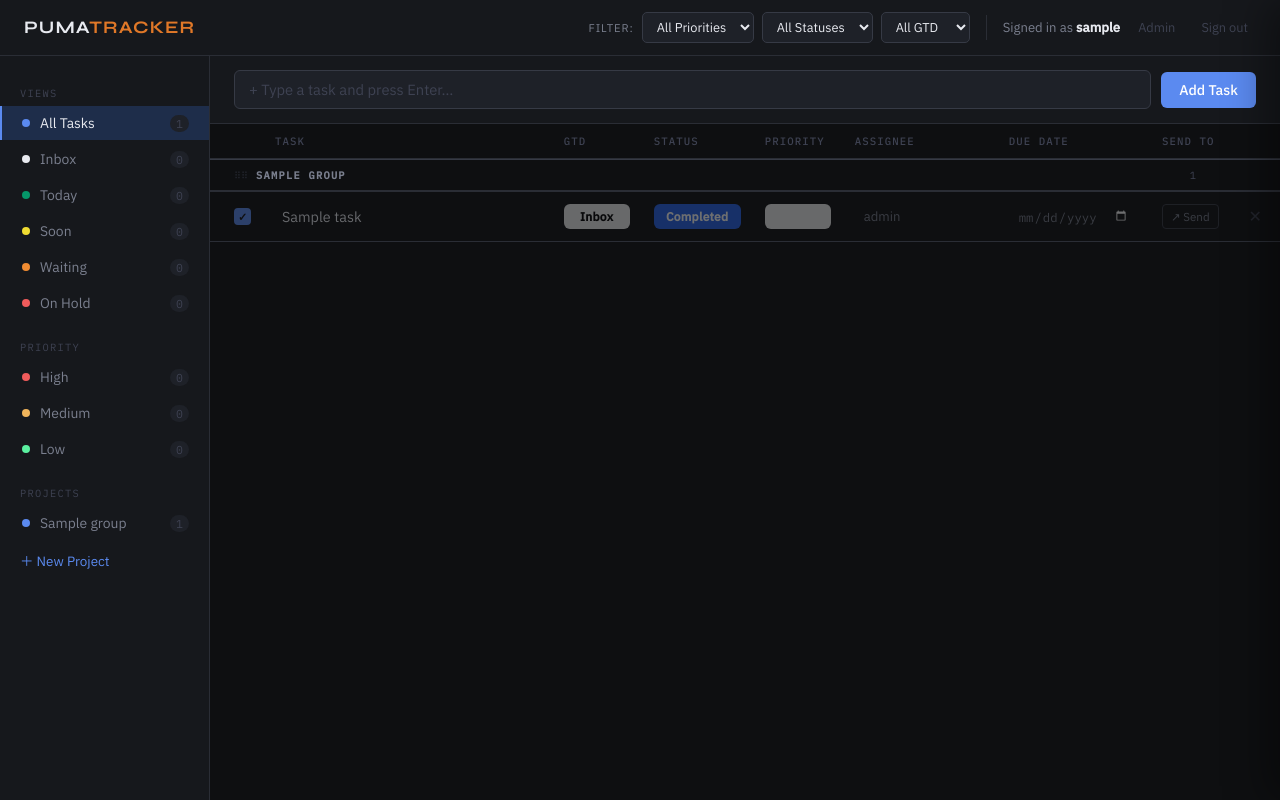
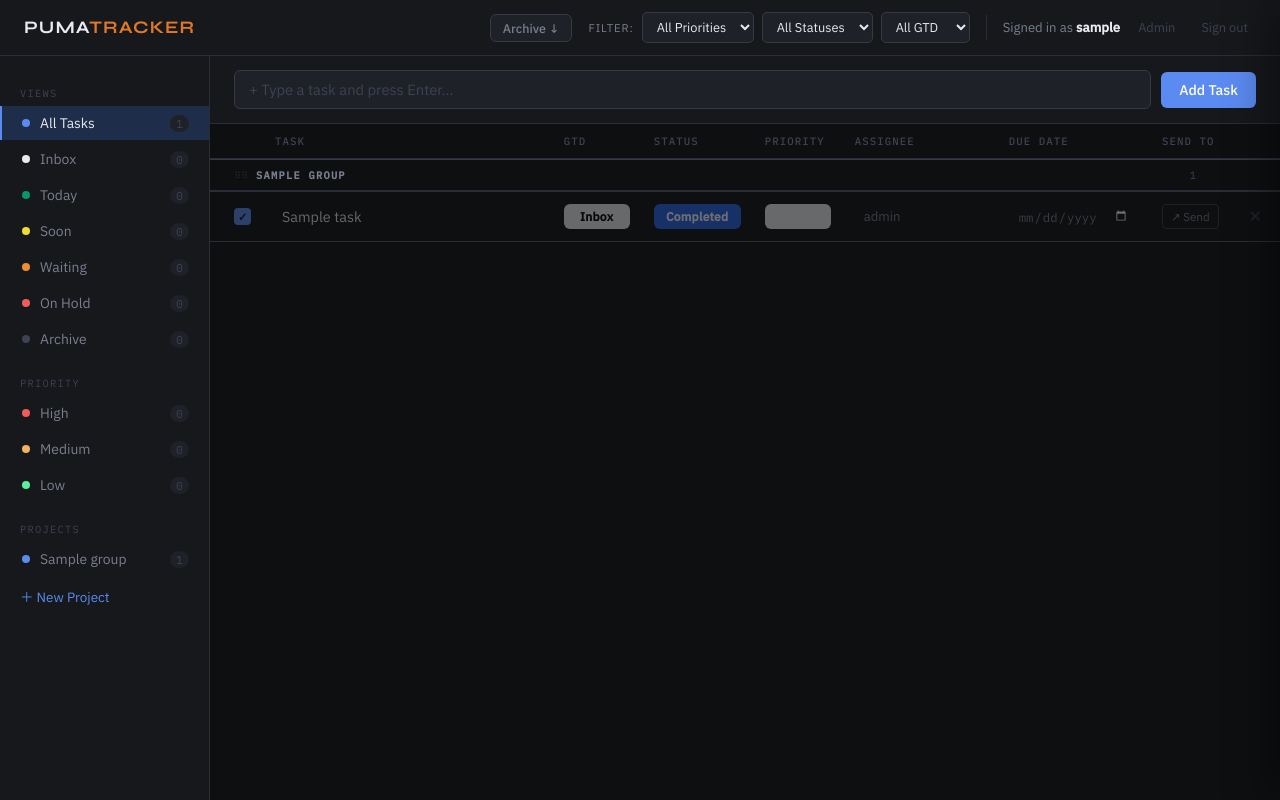
Before and after one commit to shandower-421/pumatracker, a Flask app: page / in a window 1280 px wide. Run offline with Flask 3, Linux system fonts and the light colour scheme; the visitor is signed in with stand-in values (Sample User, id 1); data comes from the database, SQL or seed files in the repository; tables that the repository leaves empty hold one stand-in row (values such as "Sample post").

Commit message:
Add Archive feature for completed tasks
- New `archived` column on tasks (default 0), auto-migrated
- POST /api/archive: bulk-archives all completed non-archived tasks
  for the current user; returns count
- GET /api/tasks: main dashboard silently filters out archived tasks;
  passes archived=1 to fetch archive view tasks
- /api/counts: all sidebar counts exclude archived tasks; adds
  `archived` count for the Archive sidebar badge
- Topbar 'Archive ↓' button: archives all completed tasks, shows
  toast with count, navigates to archive view
- Sidebar 'Archive' item with live count badge
- Archive view renders a flat list (no project grouping) under an
  'Archive — Completed Tasks' header row
- Unchecking (toggleDone) an archived task sets archived=0 and
  restores it to the main dashboard
- Changing status away from Completed in the panel also un-archives

Co-Authored-By: Claude Sonnet 4.6 <noreply@anthropic.com>

```diff
--- a/app.py
+++ b/app.py
@@ -56,6 +56,7 @@ def init_db():
                 url           TEXT DEFAULT "",
                 due           TEXT DEFAULT "",
                 done          INTEGER DEFAULT 0,
+                archived      INTEGER DEFAULT 0,
                 created_at    TEXT DEFAULT CURRENT_TIMESTAMP,
                 FOREIGN KEY (owner_id)    REFERENCES users(id),
                 FOREIGN KEY (assignee_id) REFERENCES users(id)
@@ -96,6 +97,12 @@ def init_db():
 
         try:
             db.execute('ALTER TABLE tasks ADD COLUMN position INTEGER DEFAULT 0')
+            db.commit()
+        except sqlite3.OperationalError:
+            pass  # Column already exists
+
+        try:
+            db.execute('ALTER TABLE tasks ADD COLUMN archived INTEGER DEFAULT 0')
             db.commit()
         except sqlite3.OperationalError:
             pass  # Column already exists
@@ -189,11 +196,18 @@ def get_tasks():
     f_status  = request.args.get('status', '')
     f_gtd     = request.args.get('gtd', '')
     f_group   = request.args.get('group_id', '')
-    uid      = session['user_id']
+    archived  = request.args.get('archived', '0')
+    uid       = session['user_id']
 
     query  = 'SELECT t.*, u.username as assignee_name FROM tasks t LEFT JOIN users u ON t.assignee_id = u.id WHERE t.owner_id = ?'
-    # Note: group_id and position are included via t.*
+    # Note: group_id, position, archived are included via t.*
     params = [uid]
+
+    # Archive view shows only archived; main dashboard hides archived
+    if archived == '1':
+        query += ' AND t.archived = 1'
+    else:
+        query += ' AND (t.archived = 0 OR t.archived IS NULL)'
 
     view_filters = {
         'today':   ('t.gtd = ?', 'Today'),
@@ -246,7 +260,7 @@ def create_task():
 def update_task(task_id):
     data   = request.json
     uid    = session['user_id']
-    fields = ['name', 'status', 'priority', 'gtd', 'assignee_id', 'due', 'done', 'description', 'url', 'group_id', 'position']
+    fields = ['name', 'status', 'priority', 'gtd', 'assignee_id', 'due', 'done', 'description', 'url', 'group_id', 'position', 'archived']
     sets, params = [], []
 
     for f in fields:
@@ -339,19 +353,32 @@ def get_counts():
     with get_db() as db:
         rows = db.execute(
             '''SELECT
-                COUNT(*) as all_tasks,
-                SUM(gtd="Today")   as today,
-                SUM(gtd="Inbox")   as inbox,
-                SUM(gtd="Soon")    as soon,
-                SUM(gtd="Waiting") as waiting,
-                SUM(gtd="On Hold") as hold,
-                SUM(priority="High")   as high,
-                SUM(priority="Medium") as medium,
-                SUM(priority="Low")    as low
+                SUM(archived=0 OR archived IS NULL) as all_tasks,
+                SUM(gtd="Today"   AND (archived=0 OR archived IS NULL)) as today,
+                SUM(gtd="Inbox"   AND (archived=0 OR archived IS NULL)) as inbox,
+                SUM(gtd="Soon"    AND (archived=0 OR archived IS NULL)) as soon,
+                SUM(gtd="Waiting" AND (archived=0 OR archived IS NULL)) as waiting,
+                SUM(gtd="On Hold" AND (archived=0 OR archived IS NULL)) as hold,
+                SUM(priority="High"   AND (archived=0 OR archived IS NULL)) as high,
+                SUM(priority="Medium" AND (archived=0 OR archived IS NULL)) as medium,
+                SUM(priority="Low"    AND (archived=0 OR archived IS NULL)) as low,
+                SUM(archived=1) as archived
                FROM tasks WHERE owner_id = ?''',
             (uid,)
         ).fetchone()
     return jsonify(dict(rows))
+
+@app.route('/api/archive', methods=['POST'])
+@login_required
+def archive_completed():
+    uid = session['user_id']
+    with get_db() as db:
+        cur = db.execute(
+            "UPDATE tasks SET archived = 1 WHERE owner_id = ? AND status = 'Completed' AND (archived = 0 OR archived IS NULL)",
+            (uid,)
+        )
+        db.commit()
+    return jsonify({'ok': True, 'count': cur.rowcount})
 
 # ─────────────────────────────────────────────
 # PROJECT API
--- a/templates/index.html
+++ b/templates/index.html
@@ -111,6 +111,13 @@ td:first-child { padding-left:24px; }
 .date-input { background:transparent; border:1px solid transparent; border-radius:5px; color:var(--text-dim); font-family:'IBM Plex Mono',monospace; font-size:.77rem; padding:4px 8px; outline:none; cursor:pointer; transition:border-color .15s,background .15s; color-scheme:dark; }
 .date-input:hover, .date-input:focus { border-color:var(--border2); background:var(--surface2); color:var(--text); }
 
+/* Archive button (topbar) */
+.archive-btn { font-size:.78rem; color:var(--text-dim); background:var(--surface2); border:1px solid var(--border2); padding:5px 12px; border-radius:6px; cursor:pointer; font-family:'IBM Plex Sans',sans-serif; font-weight:500; transition:all .15s; white-space:nowrap; }
+.archive-btn:hover { border-color:var(--accent); color:var(--text); }
+
+/* Archive view header row */
+.archive-header-row td { padding:6px 24px; background:var(--bg); font-size:.65rem; letter-spacing:.12em; text-transform:uppercase; color:var(--text-faint); font-family:'IBM Plex Mono',monospace; border-bottom:1px solid var(--border); }
+
 /* Send button */
 .send-btn { background:none; border:1px solid var(--border2); color:var(--text-dim); font-size:.72rem; font-family:'IBM Plex Sans',sans-serif; padding:4px 8px; border-radius:4px; cursor:pointer; white-space:nowrap; transition:all .15s; }
 .send-btn:hover { border-color:var(--accent); color:var(--accent); }
@@ -209,6 +216,7 @@ tr.drop-below td { box-shadow:inset 0 -2px 0 0 var(--accent); }
 <div class="topbar">
   <div class="logo">Puma<span>Tracker</span></div>
   <div class="topbar-spacer"></div>
+  <button class="archive-btn" onclick="archiveCompleted()">Archive ↓</button>
   <div class="filter-group">
     <span class="filter-label">Filter:</span>
     <select class="filter-select" id="filterPriority" onchange="loadTasks()">
@@ -261,6 +269,10 @@ tr.drop-below td { box-shadow:inset 0 -2px 0 0 var(--accent); }
     <div class="sidebar-item" onclick="setView('hold',this)">
       <div class="sidebar-dot" style="background:var(--g-hold)"></div>On Hold
       <span class="sidebar-count" id="cnt-hold">—</span>
+    </div>
+    <div class="sidebar-item" onclick="setView('archive',this)">
+      <div class="sidebar-dot" style="background:var(--text-faint)"></div>Archive
+      <span class="sidebar-count" id="cnt-archive">—</span>
     </div>
 
     <div class="sidebar-label" style="margin-top:8px">Priority</div>
@@ -456,6 +468,12 @@ async function loadTasks() {
     params.set('group_id', currentView.split('-')[1]);
   }
 
+  // Archive view fetches only archived tasks
+  if (currentView === 'archive') {
+    params.set('view', 'all');
+    params.set('archived', '1');
+  }
+
   const res   = await fetch('/api/tasks?' + params);
   const tasks = await res.json();
   renderGrouped(tasks);
@@ -466,7 +484,7 @@ async function loadTasks() {
 async function loadCounts() {
   const res  = await fetch('/api/counts');
   const data = await res.json();
-  const map  = { all:'all_tasks', today:'today', inbox:'inbox', soon:'soon', waiting:'waiting', hold:'hold', high:'high', medium:'medium', low:'low' };
+  const map  = { all:'all_tasks', today:'today', inbox:'inbox', soon:'soon', waiting:'waiting', hold:'hold', high:'high', medium:'medium', low:'low', archive:'archived' };
   for (const [k,v] of Object.entries(map)) {
     const el = document.getElementById('cnt-' + k);
     if (el) el.textContent = data[v] ?? 0;
@@ -475,7 +493,7 @@ async function loadCounts() {
 
 // ── TASK ROW HTML ──
 function taskRow(t) {
-  const done  = t.done ? 'done-row' : '';
+  const done  = (t.done && !t.archived) ? 'done-row' : '';
   const cbCls = t.done ? 'cb checked' : 'cb';
   const gid   = t.group_id ?? 'null';
   return `<tr class="task-row ${done}" data-id="${t.id}" data-group-id="${gid}" data-position="${t.position ?? 0}"
@@ -502,6 +520,17 @@ function taskRow(t) {
 function renderGrouped(tasks) {
   const body = document.getElementById('taskBody');
   tasks.forEach(t => taskCache[t.id] = t);
+
+  // Archive view: flat list, no project grouping
+  if (currentView === 'archive') {
+    if (!tasks.length) {
+      body.innerHTML = '<tr class="empty-row"><td colspan="9">Archive is empty.</td></tr>';
+    } else {
+      body.innerHTML = `<tr class="archive-header-row"><td colspan="9">Archive — Completed Tasks</td></tr>`
+        + tasks.map(taskRow).join('');
+    }
+    return;
+  }
 
   // Bucket tasks by group_id (null = ungrouped)
   const buckets = {};
@@ -624,7 +653,10 @@ async function patch(id, data) {
 }
 
 async function toggleDone(id, doneVal) {
-  await patch(id, { done: doneVal, status: doneVal ? 'Completed' : 'Not Started' });
+  const data = { done: doneVal, status: doneVal ? 'Completed' : 'Not Started' };
+  // Un-completing an archived task restores it to the main dashboard
+  if (!doneVal && taskCache[id]?.archived) data.archived = 0;
+  await patch(id, data);
   loadTasks();
 }
 
@@ -639,6 +671,24 @@ async function addTask() {
 
 async function deleteTask(id) {
   await fetch(`/api/tasks/${id}`, { method:'DELETE' });
+  loadTasks();
+}
+
+// ── ARCHIVE ──
+async function archiveCompleted() {
+  const res  = await fetch('/api/archive', { method: 'POST' });
+  const data = await res.json();
+  if (!data.ok) { toast('❌ Archive failed.'); return; }
+  if (data.count === 0) {
+    toast('No completed tasks to archive.');
+    return;
+  }
+  toast(`✅ ${data.count} task${data.count === 1 ? '' : 's'} archived.`);
+  // Navigate to archive view
+  currentView = 'archive';
+  document.querySelectorAll('.sidebar-item').forEach(i => i.classList.remove('active'));
+  document.querySelector('.sidebar-item[onclick*="archive"]')?.classList.add('active');
+  await loadGroups();
   loadTasks();
 }
 
@@ -956,6 +1006,10 @@ async function saveTaskPanel() {
     url:          document.getElementById('panelUrl').value.trim(),
     description:  document.getElementById('panelDescription').value,
   };
+  // Changing status away from Completed on an archived task restores it
+  if (data.status !== 'Completed' && taskCache[activePanelTaskId]?.archived) {
+    data.archived = 0;
+  }
   await fetch(`/api/tasks/${activePanelTaskId}`, {
     method:'PATCH', headers:{'Content-Type':'application/json'}, body:JSON.stringify(data)
   });
```
